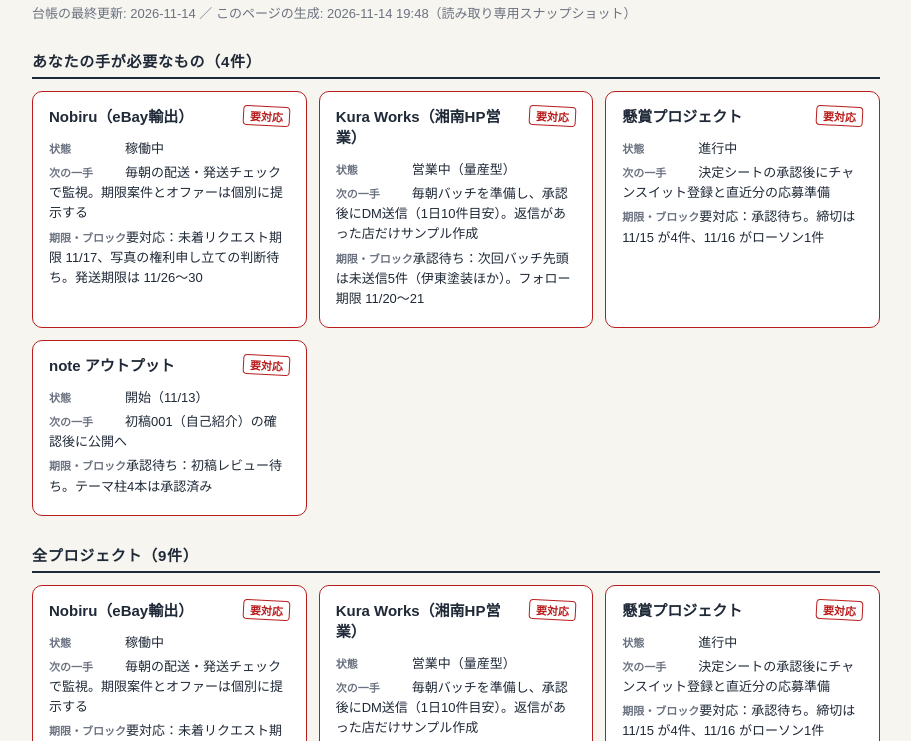
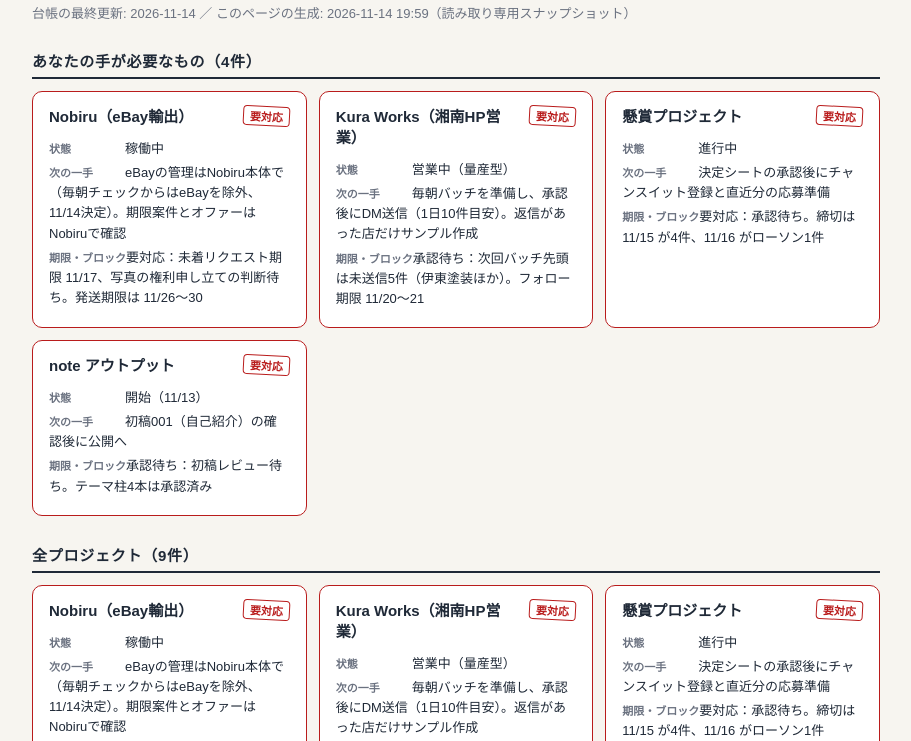
Before and after one commit to hiroship/project-dashboard, a plain HTML site: page index.html in a window 1280 px wide. Shown: the part 57-798 px from the top of the page, without its empty margins (184-1095 px from the left). Drawn offline with Linux system fonts and the light colour scheme.

Commit message:
Update dashboard snapshot 2026-11-14 19:59

```diff
--- a/index.html
+++ b/index.html
@@ -30,14 +30,14 @@
 <div class="wrap">
 <header>
   <h1>プロジェクト管理</h1>
-  <p>台帳の最終更新: 2026-11-14 ／ このページの生成: 2026-11-14 19:48（読み取り専用スナップショット）</p>
+  <p>台帳の最終更新: 2026-11-14 ／ このページの生成: 2026-11-14 19:59（読み取り専用スナップショット）</p>
 </header>
 <h2>あなたの手が必要なもの（4件）</h2>
 <div class="grid">
 <article class="card attention">
   <div class="card-head"><h3>Nobiru（eBay輸出）</h3><span class="stamp">要対応</span></div>
   <p class="status"><span class="label">状態</span>稼働中</p>
-  <p><span class="label">次の一手</span>毎朝の配送・発送チェックで監視。期限案件とオファーは個別に提示する</p>
+  <p><span class="label">次の一手</span>eBayの管理はNobiru本体で（毎朝チェックからはeBayを除外、11/14決定）。期限案件とオファーはNobiruで確認</p>
   <p><span class="label">期限・ブロック</span>要対応：未着リクエスト期限 11/17、写真の権利申し立ての判断待ち。発送期限は 11/26〜30</p>
 </article>
 <article class="card attention">
@@ -64,7 +64,7 @@
 <article class="card attention">
   <div class="card-head"><h3>Nobiru（eBay輸出）</h3><span class="stamp">要対応</span></div>
   <p class="status"><span class="label">状態</span>稼働中</p>
-  <p><span class="label">次の一手</span>毎朝の配送・発送チェックで監視。期限案件とオファーは個別に提示する</p>
+  <p><span class="label">次の一手</span>eBayの管理はNobiru本体で（毎朝チェックからはeBayを除外、11/14決定）。期限案件とオファーはNobiruで確認</p>
   <p><span class="label">期限・ブロック</span>要対応：未着リクエスト期限 11/17、写真の権利申し立ての判断待ち。発送期限は 11/26〜30</p>
 </article>
 <article class="card attention">
```
